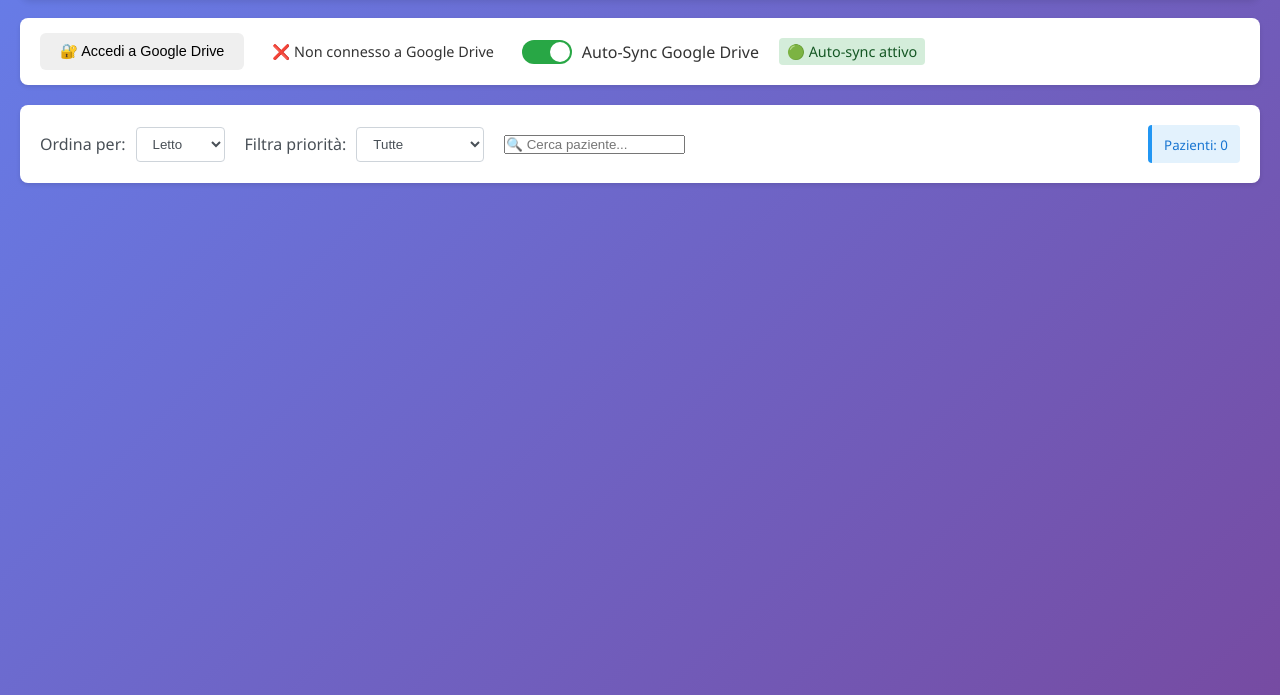
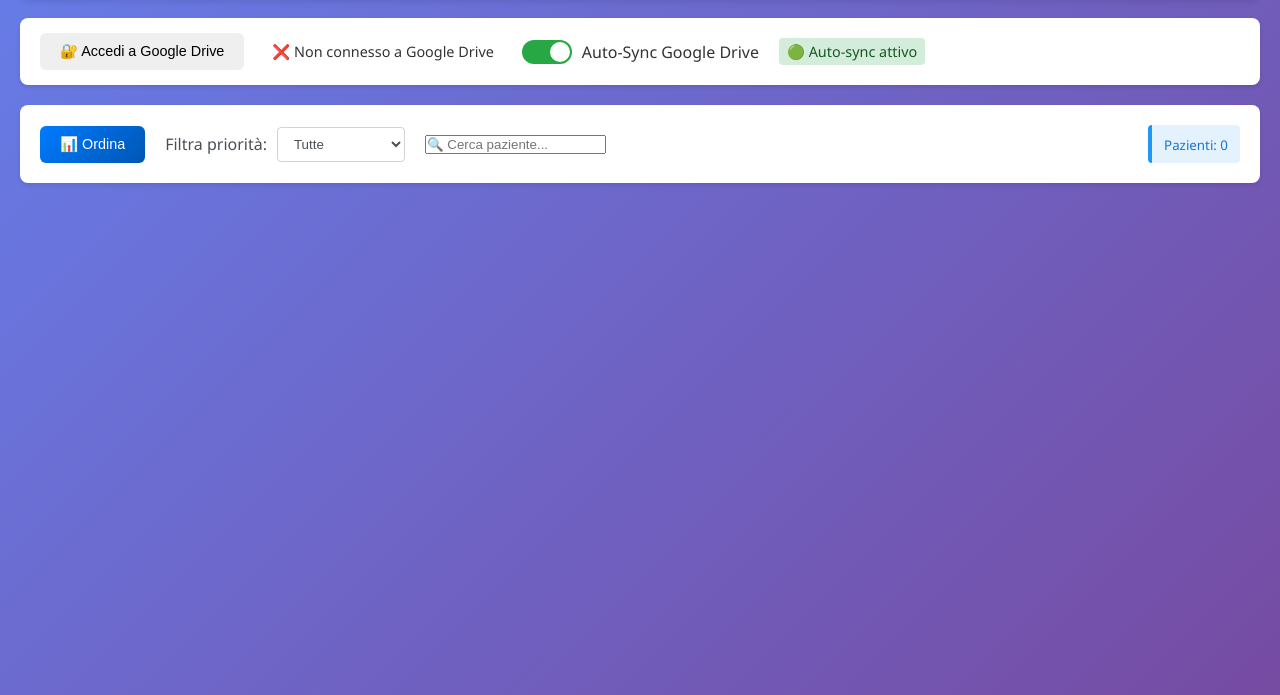
Before and after one commit to mrnndr/ConsegneMURG, a plain HTML site: page index.html in a window 1280 px wide. Shown: the part 105-800 px from the top of the page. Drawn offline with Linux system fonts and the light colour scheme; a script that the page names is missing.

Commit message:
Update index.html

```diff
--- a/index.html
+++ b/index.html
@@ -39,11 +39,7 @@
         <!-- Filtri e controlli -->
         <div class="filters">
             <div class="filter-group">
-                <label for="sortBy">Ordina per:</label>
-                <select id="sortBy">
-                    <option value="room">Letto</option>
-                    <option value="priority">Priorità</option>
-                </select>
+                <button id="sortByRoomBtn" class="btn btn-primary">📊 Ordina</button>
             </div>
 
             <div class="filter-group">
```
